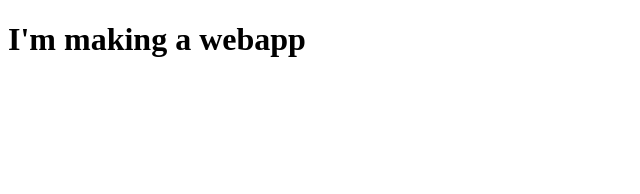
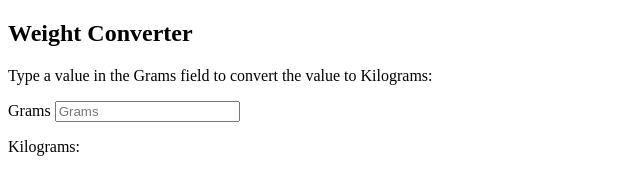
Before and after one commit to jasmineal3/SE_Project, a plain HTML site: page index.html in a window 1280 px wide. Shown: the whole page, without its empty margins (0-640 px from the left). Drawn offline with Linux system fonts and the light colour scheme.

Commit message:
Wieght converter

```diff
--- a/index.html
+++ b/index.html
@@ -1,11 +1,27 @@
 <!DOCTYPE html>
 <html lang="en">
+
 <head>
     <meta charset="UTF-8">
     <meta name="viewport" content="width=device-width, initial-scale=1.0">
-    <title>Document</title>
+    <title>Metric Converter</title>
 </head>
+
 <body>
-    <h1>I'm making a webapp</h1>
+    <h2>Weight Converter</h2>
+    <p>Type a value in the Grams field to convert the value to Kilograms:</p>
+
+    <p>
+      <label>Grams</label>
+      <input id="inputGrams" type="number" placeholder="Grams" oninput="weightConverter(this.value)" onchange="weightConverter(this.value)">
+    </p>
+    <p>Kilograms: <span id="outputKilograms"></span></p>
+
+<script>
+function weightConverter(valNum) {
+  document.getElementById("outputKilograms").innerHTML=valNum/1000;
+}
+</script>
+
 </body>
 </html>
```
Also changed, not shown: script.js (added), styles.css (added).
